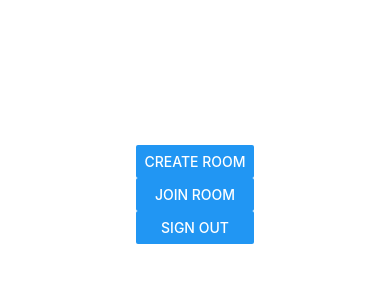
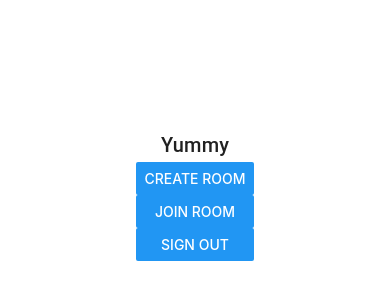
Before and after one commit to iisangil/yummy-native, a React Native app: screen / in a window 390 px wide. Shown: the part 228-528 px from the top of the page. Built offline with nearby package versions, Linux system fonts and the light colour scheme.

Commit message:
added yummy title

```diff
--- a/App.js
+++ b/App.js
@@ -1,6 +1,8 @@
 import { StatusBar } from 'expo-status-bar';
 import React, { useState, useEffect, useRef } from 'react';
 import { StyleSheet, Text, View, Button, TextInput, Modal, CheckBox } from 'react-native';
+
+import { Title } from 'react-native-paper';
 
 import SignIn from './components/SignIn';
 import Home from './components/Home';
@@ -145,6 +147,7 @@ export default function App() {
 
   return (
     <View style={styles.container}>
+      <Title>Yummy</Title>
       {!status &&
       <SignIn
       setEmail={setEmail}
```
